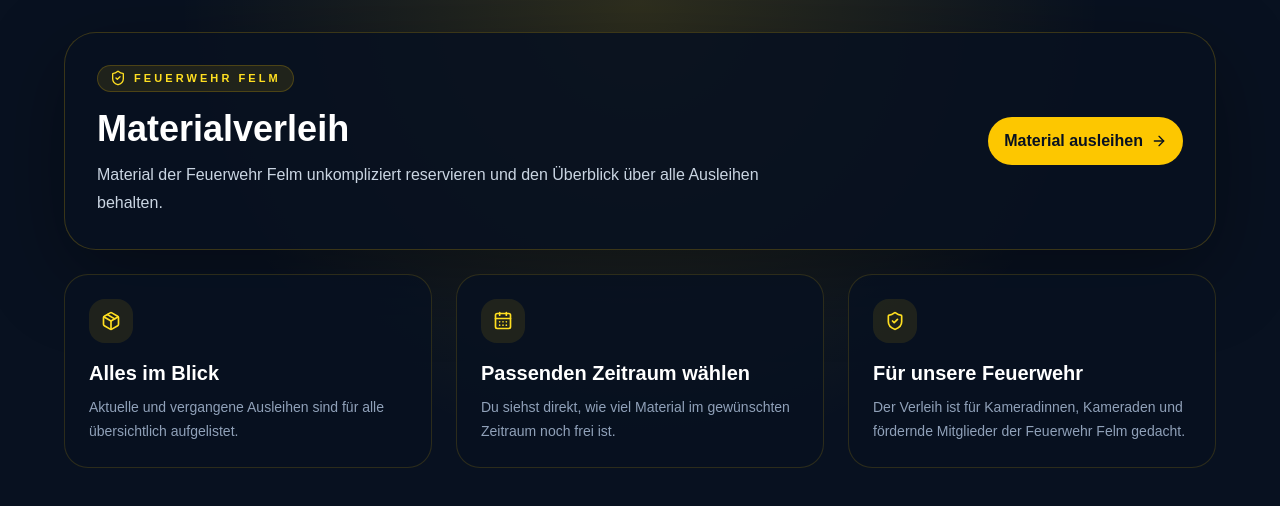
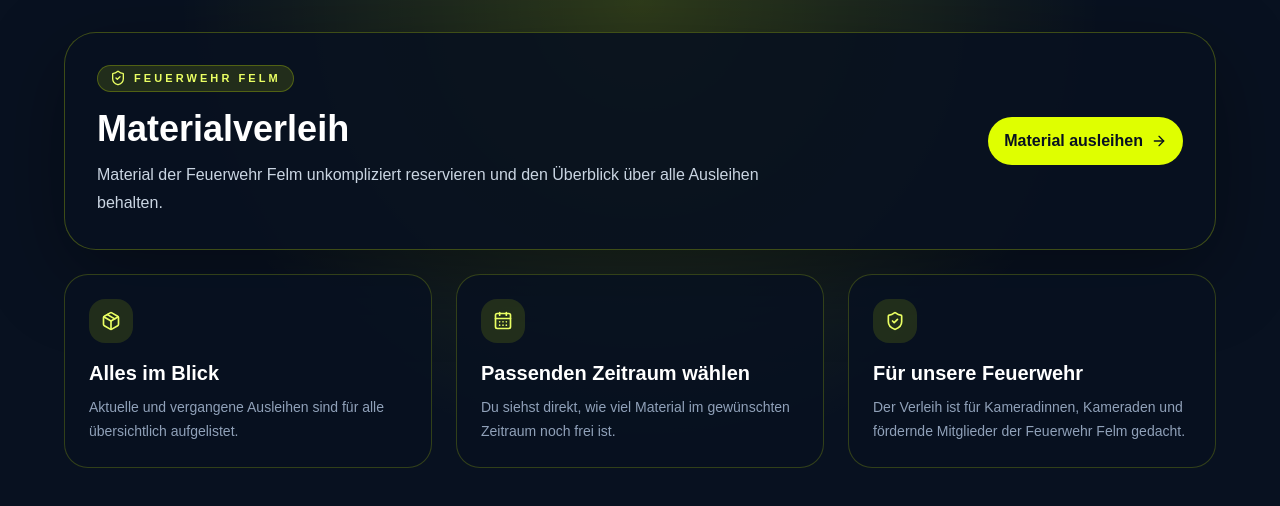
Before and after one commit to FeuerwehrFelm/materialverleih, a Next.js app: page / in a window 1280 px wide. Shown: the top 506 px of the page. Built offline with nearby package versions, Linux system fonts and the light colour scheme.

Commit message:
Akzentfarben auf Feuerwehr-Neongelb umstellen

```diff
--- a/app/page.tsx
+++ b/app/page.tsx
@@ -3,12 +3,12 @@ import { ArrowRight, CalendarDays, Package, ShieldCheck } from 'lucide-react';
 
 export default function HomePage() {
   return (
-    <main className="min-h-screen bg-[radial-gradient(circle_at_top,_rgba(250,204,21,0.16),_transparent_45%)] px-4 py-8 text-slate-100 sm:px-6 lg:px-8">
+    <main className="min-h-screen bg-[radial-gradient(circle_at_top,_rgba(223,255,0,0.18),_transparent_45%)] px-4 py-8 text-slate-100 sm:px-6 lg:px-8">
       <div className="mx-auto flex max-w-6xl flex-col gap-6">
-        <section className="overflow-hidden rounded-[32px] border border-yellow-400/20 bg-[#081120]/90 p-6 shadow-[0_24px_80px_rgba(0,0,0,0.35)] sm:p-8">
+        <section className="overflow-hidden rounded-[32px] border border-[#dfff00]/25 bg-[#081120]/90 p-6 shadow-[0_24px_80px_rgba(0,0,0,0.35)] sm:p-8">
           <div className="flex flex-wrap items-center justify-between gap-4">
             <div>
-              <span className="inline-flex items-center gap-2 rounded-full border border-yellow-400/20 bg-yellow-400/10 px-3 py-1 text-[11px] font-semibold uppercase tracking-[0.28em] text-yellow-300">
+              <span className="inline-flex items-center gap-2 rounded-full border border-[#dfff00]/25 bg-[#dfff00]/12 px-3 py-1 text-[11px] font-semibold uppercase tracking-[0.28em] text-[#eaff63]">
                 <ShieldCheck className="h-4 w-4" /> Feuerwehr Felm
               </span>
               <h1 className="mt-4 text-3xl font-semibold text-white sm:text-4xl">Materialverleih</h1>
@@ -16,31 +16,31 @@ export default function HomePage() {
                 Material der Feuerwehr Felm unkompliziert reservieren und den Überblick über alle Ausleihen behalten.
               </p>
             </div>
-            <Link href="/materialverleih" className="inline-flex items-center gap-2 rounded-full bg-yellow-400 px-4 py-3 font-semibold text-[#081120] transition hover:bg-yellow-300">
+            <Link href="/materialverleih" className="inline-flex items-center gap-2 rounded-full bg-[#dfff00] px-4 py-3 font-semibold text-[#081120] transition hover:bg-[#efff75]">
               Material ausleihen <ArrowRight className="h-4 w-4" />
             </Link>
           </div>
         </section>
 
         <section className="grid gap-6 lg:grid-cols-3">
-          <div className="rounded-[24px] border border-yellow-400/15 bg-[#081120]/85 p-6">
-            <div className="flex h-11 w-11 items-center justify-center rounded-2xl bg-yellow-400/10 text-yellow-300">
+          <div className="rounded-[24px] border border-[#dfff00]/20 bg-[#081120]/85 p-6">
+            <div className="flex h-11 w-11 items-center justify-center rounded-2xl bg-[#dfff00]/12 text-[#eaff63]">
               <Package className="h-5 w-5" />
             </div>
             <h2 className="mt-4 text-xl font-semibold text-white">Alles im Blick</h2>
             <p className="mt-2 text-sm leading-6 text-slate-400">Aktuelle und vergangene Ausleihen sind für alle übersichtlich aufgelistet.</p>
           </div>
 
-          <div className="rounded-[24px] border border-yellow-400/15 bg-[#081120]/85 p-6">
-            <div className="flex h-11 w-11 items-center justify-center rounded-2xl bg-yellow-400/10 text-yellow-300">
+          <div className="rounded-[24px] border border-[#dfff00]/20 bg-[#081120]/85 p-6">
+            <div className="flex h-11 w-11 items-center justify-center rounded-2xl bg-[#dfff00]/12 text-[#eaff63]">
               <CalendarDays className="h-5 w-5" />
             </div>
             <h2 className="mt-4 text-xl font-semibold text-white">Passenden Zeitraum wählen</h2>
             <p className="mt-2 text-sm leading-6 text-slate-400">Du siehst direkt, wie viel Material im gewünschten Zeitraum noch frei ist.</p>
           </div>
 
-          <div className="rounded-[24px] border border-yellow-400/15 bg-[#081120]/85 p-6">
-            <div className="flex h-11 w-11 items-center justify-center rounded-2xl bg-yellow-400/10 text-yellow-300">
+          <div className="rounded-[24px] border border-[#dfff00]/20 bg-[#081120]/85 p-6">
+            <div className="flex h-11 w-11 items-center justify-center rounded-2xl bg-[#dfff00]/12 text-[#eaff63]">
               <ShieldCheck className="h-5 w-5" />
             </div>
             <h2 className="mt-4 text-xl font-semibold text-white">Für unsere Feuerwehr</h2>
```
Also changed, not shown: app/materialverleih/page.tsx (+21 -21 lines).
